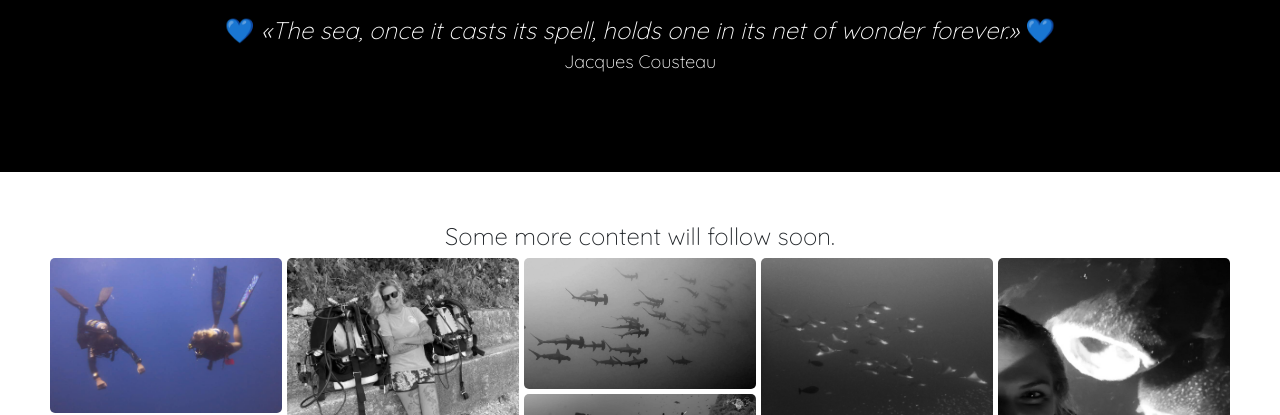
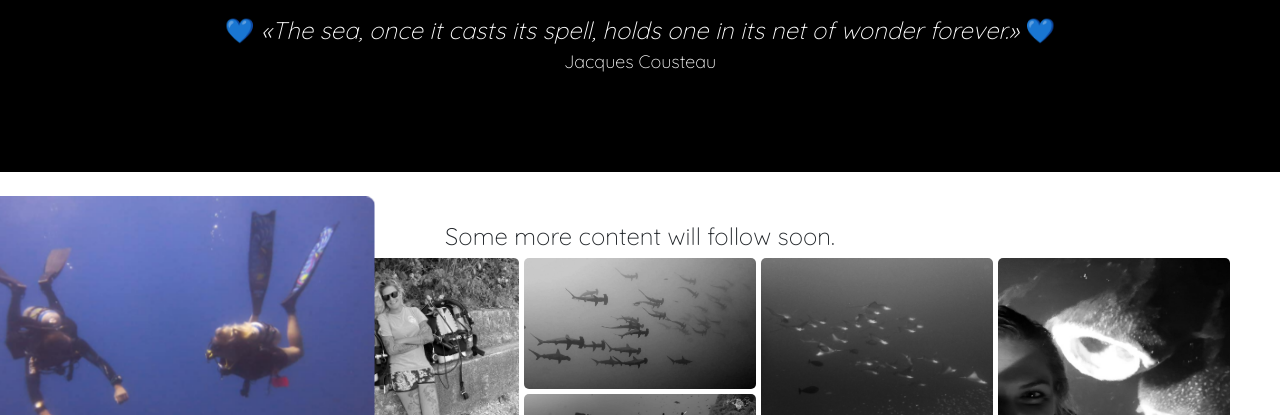
Before and after one commit to Harley-Design/Portfolio-Andrea, a plain HTML site: page diving.html in a window 1280 px wide. In both pictures the pointer is over the picture 166 px from the left and 669 px from the top of the page. Shown: the part 334-749 px from the top of the page. Drawn offline with nearby package versions, Linux system fonts and the light colour scheme; a web font is replaced by a local one.

Commit message:
Gallery Hover Transform Problem fixed (scaling on top of other images)

```diff
--- a/src/style.css
+++ b/src/style.css
@@ -163,17 +163,22 @@ a:hover {
   }
 }
 
-.gallery img:hover {
-  filter: none;
-  transition: filter 1s;
-}
-
 .portrait img {
   filter: grayscale(100%);
 }
 
 .portrait img:hover {
   filter: none;
-  transition: filter 1s;
+  transition: filter 0.5s;
   transform: scale(1.8);
 }
+
+.gallery img:hover {
+  filter: none;
+  transform: scale(1.8);
+  transition: ease-in-out 0.5s;
+  position: relative;
+  z-index: 2;
+  display: block;
+  align-items: center;
+}
```
